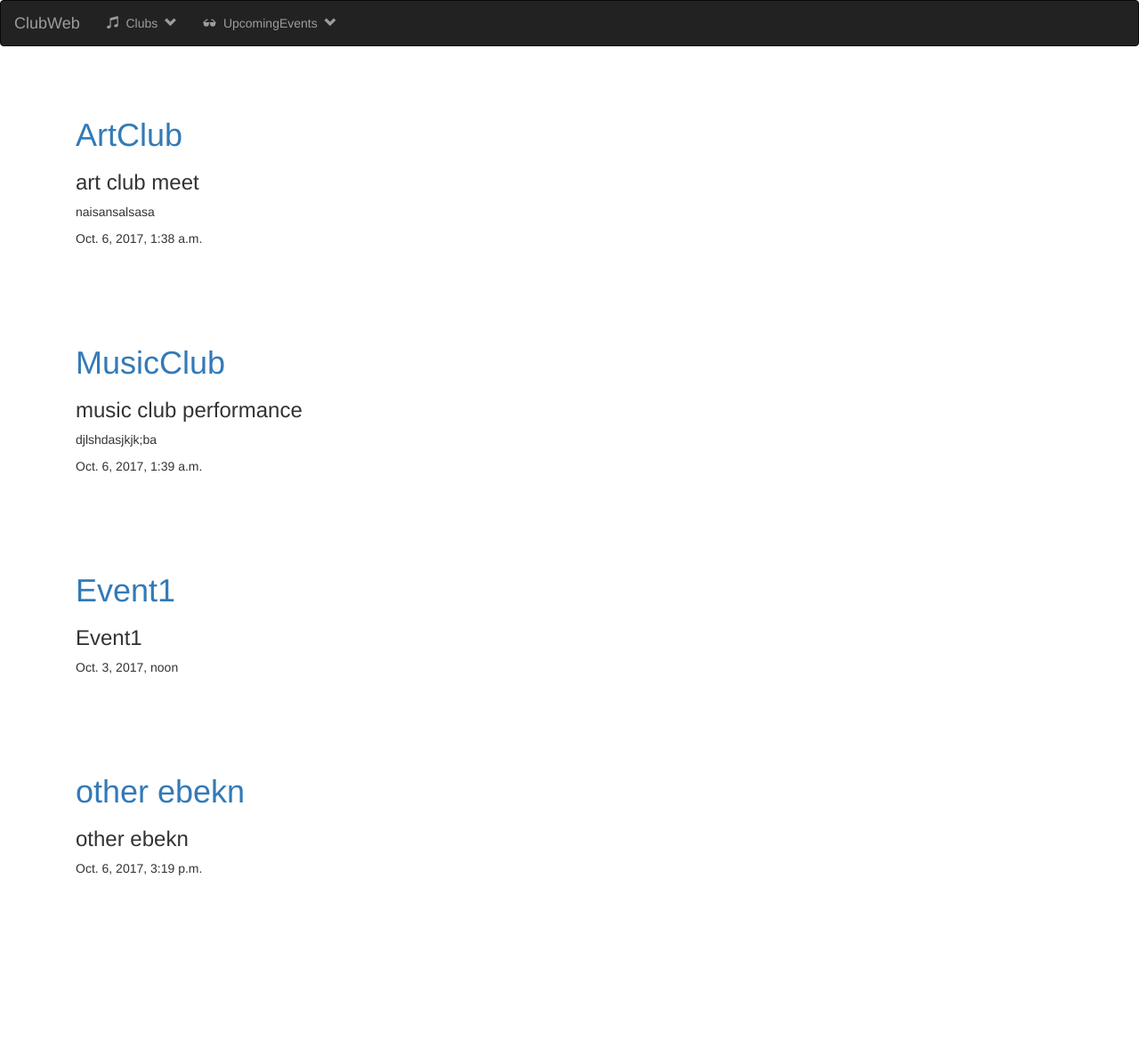
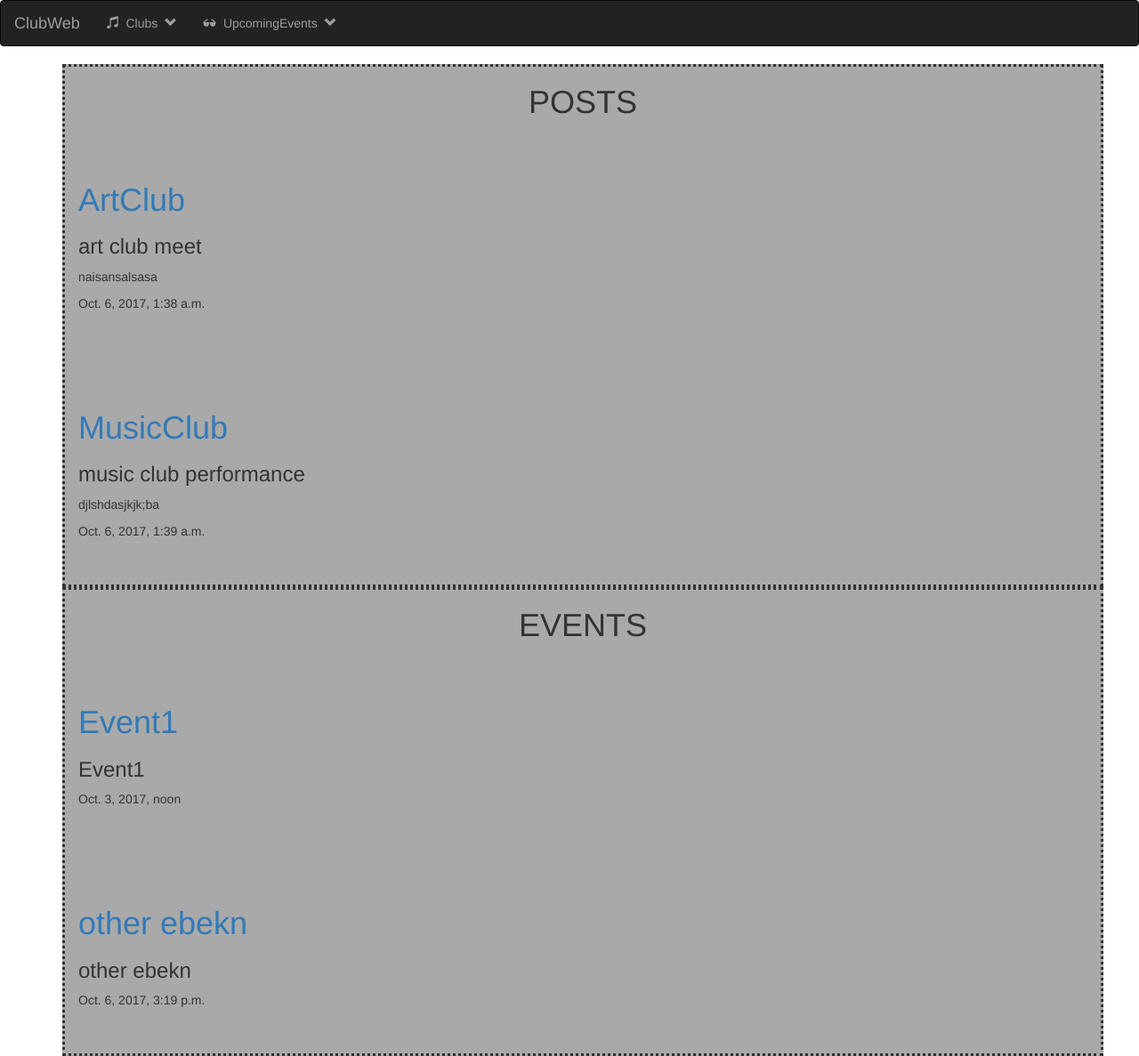
Before and after one commit to DipanshKhandelwal/ClubWeb, a Django app: page / in a window 1280 px wide. Shown: the whole page at 89% size. Before the commit the page ends 984 px from the top, so only its background shows below. Run offline with Django 3.2, Linux system fonts and the light colour scheme; data comes from the database, SQL or seed files in the repository; some libraries are stand-ins or nearby versions.

Commit message:
edited homepage

```diff
--- a/basic/templates/basic/home_page.html
+++ b/basic/templates/basic/home_page.html
@@ -2,7 +2,8 @@
 
 {% block content %}
     <div class="container-fluid">
-        <div class="container">
+        <div class="container" style="background-color: darkgrey; border: dotted">
+            <h1 align="center"> POSTS </h1>
             {% for post in Posts %}
             <br><br>
             <a href="{% url 'post_detail' pk=post.pk %}"><h1>{{ post.club_name }}</h1></a>
@@ -12,7 +13,8 @@
             <br><br>
             {%  endfor %}
         </div>
-        <div class="container">
+        <div class="container" style="background-color: darkgrey; border: dotted"">
+            <h1 align="center"> EVENTS </h1>
             {% for event in Events %}
             <br><br>
             <a href="{% url 'event_detail' pk2=event.pk %}"><h1>{{ event.title }}</h1></a>
```
